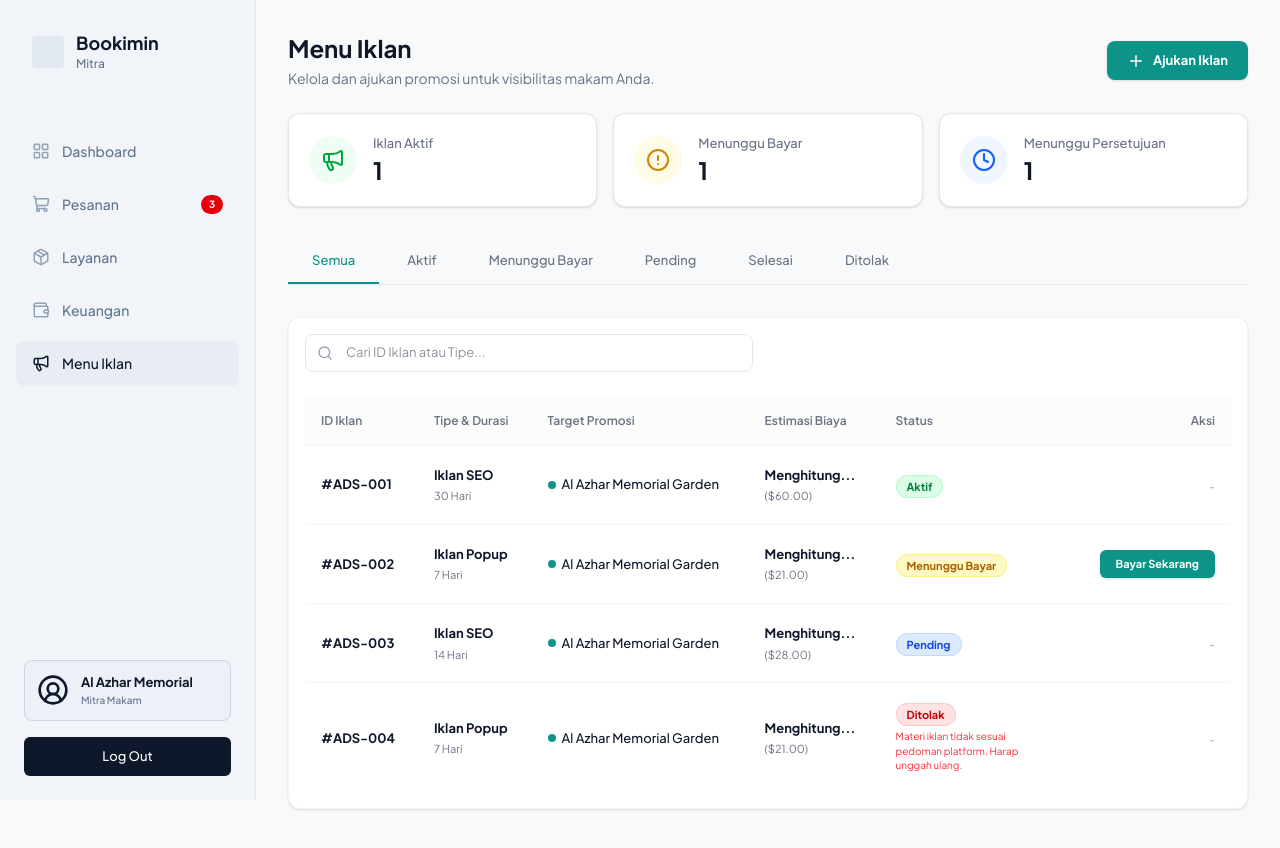
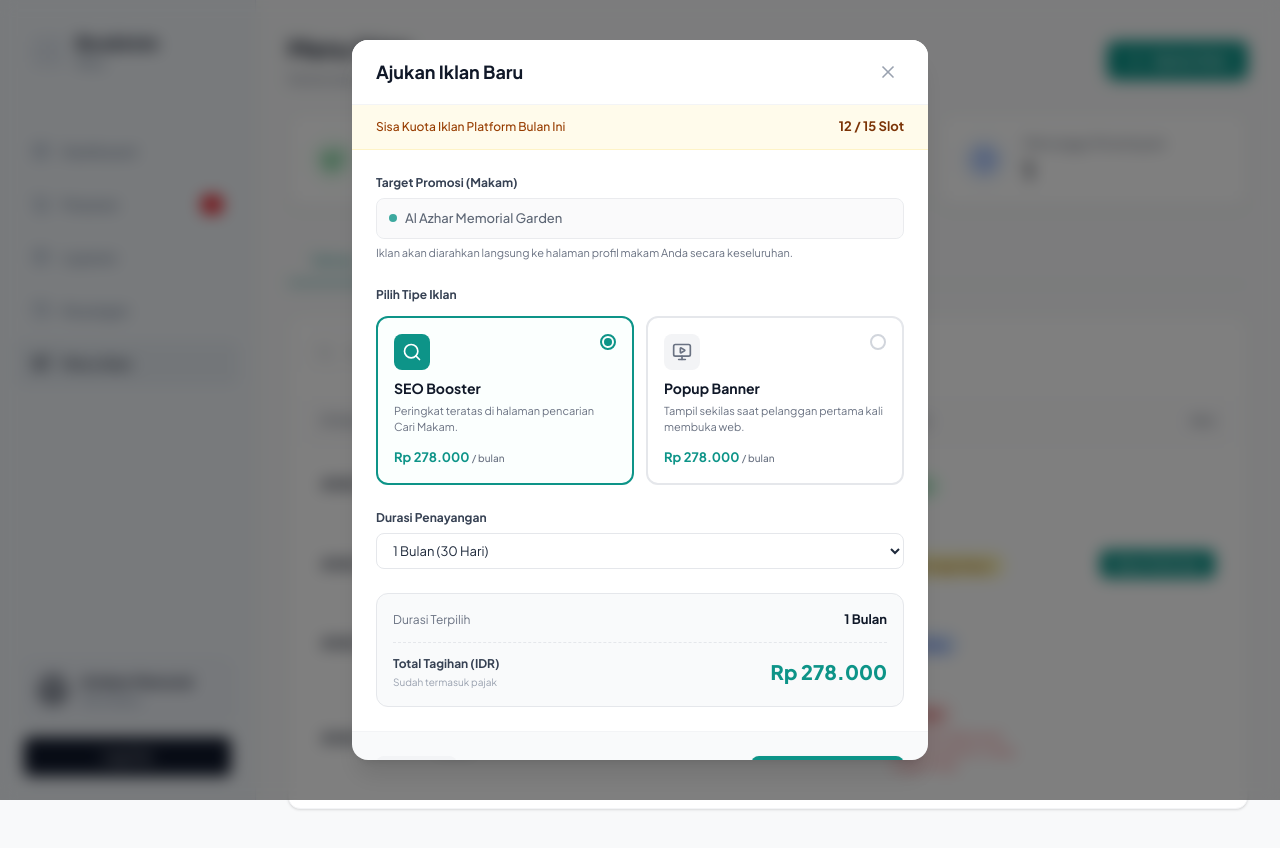
Before and after one commit to GayuhmA/gemastik-bookimin, a Next.js app: page /mitra/iklan in a window 1280 px wide. Both pictures are taken after a click on the button "Ajukan Iklan". Shown: the top 848 px of the page. Built offline with nearby package versions, Linux system fonts and the light colour scheme; no server answers.

Commit message:
fix: ads pricing

```diff
--- a/app/mitra/iklan/page.tsx
+++ b/app/mitra/iklan/page.tsx
@@ -9,28 +9,13 @@ export default function MitraIklanPage() {
   const [activeTab, setActiveTab] = useState("Semua");
   const [searchQuery, setSearchQuery] = useState("");
   const [isAddModalOpen, setIsAddModalOpen] = useState(false);
-  const [usdToIdrRate, setUsdToIdrRate] = useState<number | null>(null);
 
-  useEffect(() => {
-    // Fetch real-time exchange rate
-    fetch("https://open.er-api.com/v6/latest/USD")
-      .then((res) => res.json())
-      .then((data) => {
-        if (data && data.rates && data.rates.IDR) {
-          setUsdToIdrRate(data.rates.IDR);
-        }
-      })
-      .catch((err) => console.error("Failed to fetch exchange rate:", err));
-  }, []);
-
-  const formatIdr = (usdValue: number) => {
-    if (!usdToIdrRate) return "Menghitung..."; // fallback loading state
-    const idrValue = usdValue * usdToIdrRate;
+  const formatIdr = (value: number) => {
     return new Intl.NumberFormat("id-ID", {
       style: "currency",
       currency: "IDR",
       minimumFractionDigits: 0,
-    }).format(idrValue);
+    }).format(value);
   };
 
   const tabs = ["Semua", "Aktif", "Menunggu Bayar", "Pending", "Selesai", "Ditolak"];
@@ -189,9 +174,8 @@ export default function MitraIklanPage() {
 
                     <td className="px-4 py-5">
                       <div className="font-bold text-[#0F172A] text-[13px]">
-                        {formatIdr(item.hargaUsd)}
+                        {formatIdr(item.harga)}
                       </div>
-                      <div className="text-[11px] text-gray-500 mt-1">(${item.hargaUsd}.00)</div>
                     </td>
 
                     <td className="px-4 py-5">
@@ -230,13 +214,10 @@ export default function MitraIklanPage() {
       </div>
 
       {/* Modal Ajukan Iklan */}
-      {usdToIdrRate !== null && (
-        <AjukanIklanModal
-          isOpen={isAddModalOpen}
-          onClose={() => setIsAddModalOpen(false)}
-          usdToIdrRate={usdToIdrRate}
-        />
-      )}
+      <AjukanIklanModal
+        isOpen={isAddModalOpen}
+        onClose={() => setIsAddModalOpen(false)}
+      />
     </div>
   );
 }
--- a/components/mitra/AjukanIklanModal.tsx
+++ b/components/mitra/AjukanIklanModal.tsx
@@ -6,31 +6,24 @@ import { useState, useMemo } from "react";
 interface AjukanIklanModalProps {
   isOpen: boolean;
   onClose: () => void;
-  usdToIdrRate: number;
 }
 
-export default function AjukanIklanModal({ isOpen, onClose, usdToIdrRate }: AjukanIklanModalProps) {
+export default function AjukanIklanModal({ isOpen, onClose }: AjukanIklanModalProps) {
   const [formData, setFormData] = useState({
     tipe: "SEO",
-    durasi: "7",
+    durasi: "30",
   });
 
   const makamName = "Al Azhar Memorial Garden"; // Static for MVP, usually fetched from context
-
-  // Static pricing in USD
-  const PRICING_USD = {
-    SEO: 2, // $2 per day
-    Popup: 3, // $3 per day
-  };
+  const hargaPerBulan = 278000;
+  const sisaKuota = 12; // Static for demo: 15 - 3 active
 
   const calculateCost = useMemo(() => {
-    const dailyRateUsd = PRICING_USD[formData.tipe as keyof typeof PRICING_USD];
-    const duration = parseInt(formData.durasi) || 0;
-    const totalUsd = dailyRateUsd * duration;
-    const totalIdr = totalUsd * usdToIdrRate;
+    const months = parseInt(formData.durasi) / 30 || 1;
+    const totalIdr = hargaPerBulan * months;
 
-    return { totalUsd, totalIdr };
-  }, [formData.tipe, formData.durasi, usdToIdrRate]);
+    return { totalIdr };
+  }, [formData.durasi]);
 
   if (!isOpen) return null;
 
@@ -60,6 +53,12 @@ export default function AjukanIklanModal({ isOpen, onClose, usdToIdrRate }: Ajuk
           >
             <X size={20} strokeWidth={2} />
           </button>
+        </div>
+
+        {/* Quota Banner */}
+        <div className="bg-amber-50 border-b border-amber-100 px-6 py-3 flex items-center justify-between">
+          <span className="text-[12px] font-medium text-amber-800">Sisa Kuota Iklan Platform Bulan Ini</span>
+          <span className="text-[13px] font-bold text-amber-900">{sisaKuota} / 15 Slot</span>
         </div>
 
         <div className="p-6 space-y-6">
@@ -99,7 +98,7 @@ export default function AjukanIklanModal({ isOpen, onClose, usdToIdrRate }: Ajuk
                 </div>
                 <h3 className="font-bold text-gray-900 text-[14px]">SEO Booster</h3>
                 <p className="text-[11px] text-gray-500 mt-1 line-clamp-2">Peringkat teratas di halaman pencarian Cari Makam.</p>
-                <div className="mt-3 font-bold text-[#0D9488] text-[13px]">${PRICING_USD.SEO} <span className="font-medium text-[10px] text-gray-500">/ hari</span></div>
+                <div className="mt-3 font-bold text-[#0D9488] text-[13px]">{formatIdr(hargaPerBulan)} <span className="font-medium text-[10px] text-gray-500">/ bulan</span></div>
               </div>
 
               {/* Option 2: Popup */}
@@ -123,7 +122,7 @@ export default function AjukanIklanModal({ isOpen, onClose, usdToIdrRate }: Ajuk
                 </div>
                 <h3 className="font-bold text-gray-900 text-[14px]">Popup Banner</h3>
                 <p className="text-[11px] text-gray-500 mt-1 line-clamp-2">Tampil sekilas saat pelanggan pertama kali membuka web.</p>
-                <div className="mt-3 font-bold text-[#0D9488] text-[13px]">${PRICING_USD.Popup} <span className="font-medium text-[10px] text-gray-500">/ hari</span></div>
+                <div className="mt-3 font-bold text-[#0D9488] text-[13px]">{formatIdr(hargaPerBulan)} <span className="font-medium text-[10px] text-gray-500">/ bulan</span></div>
               </div>
             </div>
           </div>
@@ -136,27 +135,23 @@ export default function AjukanIklanModal({ isOpen, onClose, usdToIdrRate }: Ajuk
               onChange={(e) => handleChange("durasi", e.target.value)}
               className="w-full px-3 py-2 border border-gray-200 rounded-lg text-[13px] focus:outline-none focus:ring-2 focus:ring-[#0D9488]/20 focus:border-[#0D9488] bg-white cursor-pointer"
             >
-              <option value="7">Paket 7 Hari</option>
-              <option value="14">Paket 14 Hari</option>
-              <option value="30">Paket 30 Hari</option>
+              <option value="30">1 Bulan (30 Hari)</option>
+              <option value="60">2 Bulan (60 Hari)</option>
+              <option value="90">3 Bulan (90 Hari)</option>
             </select>
           </div>
 
           {/* Estimasi Biaya */}
           <div className="bg-gray-50 border border-gray-200 p-4 rounded-xl">
-            <div className="flex justify-between items-center mb-2">
+            <div className="flex justify-between items-center mb-3">
               <span className="text-[12px] text-gray-500">Durasi Terpilih</span>
-              <span className="text-[13px] font-bold text-gray-900">{formData.durasi} Hari</span>
-            </div>
-            <div className="flex justify-between items-center mb-3">
-              <span className="text-[12px] text-gray-500">Rate Asing (USD)</span>
-              <span className="text-[13px] font-bold text-gray-900">${calculateCost.totalUsd.toFixed(2)}</span>
+              <span className="text-[13px] font-bold text-gray-900">{parseInt(formData.durasi) / 30} Bulan</span>
             </div>
 
             <div className="pt-3 border-t border-gray-200 border-dashed flex justify-between items-center">
               <div>
-                <div className="text-[12px] font-bold text-gray-700">Total Estimasi (IDR)</div>
-                <div className="text-[10px] text-gray-400 mt-0.5">Realtime Exchange Rate</div>
+                <div className="text-[12px] font-bold text-gray-700">Total Tagihan (IDR)</div>
+                <div className="text-[10px] text-gray-400 mt-0.5">Sudah termasuk pajak</div>
               </div>
               <div className="text-right">
                 <div className="text-xl font-black text-[#0D9488]">{formatIdr(calculateCost.totalIdr)}</div>
--- a/data/mitra.ts
+++ b/data/mitra.ts
@@ -103,7 +103,7 @@ export const mitraIklan = [
     mitraId: "MITRA-001",
     tipe: "SEO",
     durasi: 30, // days
-    hargaUsd: 60, // 30 days * $2
+    harga: 278000,
     status: "aktif",
     targetMakam: "Al Azhar Memorial Garden",
     createdAt: "10 Agustus 2026",
@@ -113,8 +113,8 @@ export const mitraIklan = [
     iklanId: "ADS-002",
     mitraId: "MITRA-001",
     tipe: "Popup",
-    durasi: 7,
-    hargaUsd: 21, // 7 days * $3
+    durasi: 30,
+    harga: 278000,
     status: "menunggu_bayar",
     targetMakam: "Al Azhar Memorial Garden",
     createdAt: "22 Agustus 2026",
@@ -124,8 +124,8 @@ export const mitraIklan = [
     iklanId: "ADS-003",
     mitraId: "MITRA-001",
     tipe: "SEO",
-    durasi: 14,
-    hargaUsd: 28,
+    durasi: 30,
+    harga: 278000,
     status: "pending",
     targetMakam: "Al Azhar Memorial Garden",
     createdAt: "25 Agustus 2026",
@@ -135,8 +135,8 @@ export const mitraIklan = [
     iklanId: "ADS-004",
     mitraId: "MITRA-001",
     tipe: "Popup",
-    durasi: 7,
-    hargaUsd: 21,
+    durasi: 30,
+    harga: 278000,
     status: "rejected",
     targetMakam: "Al Azhar Memorial Garden",
     createdAt: "01 Agustus 2026",
```
